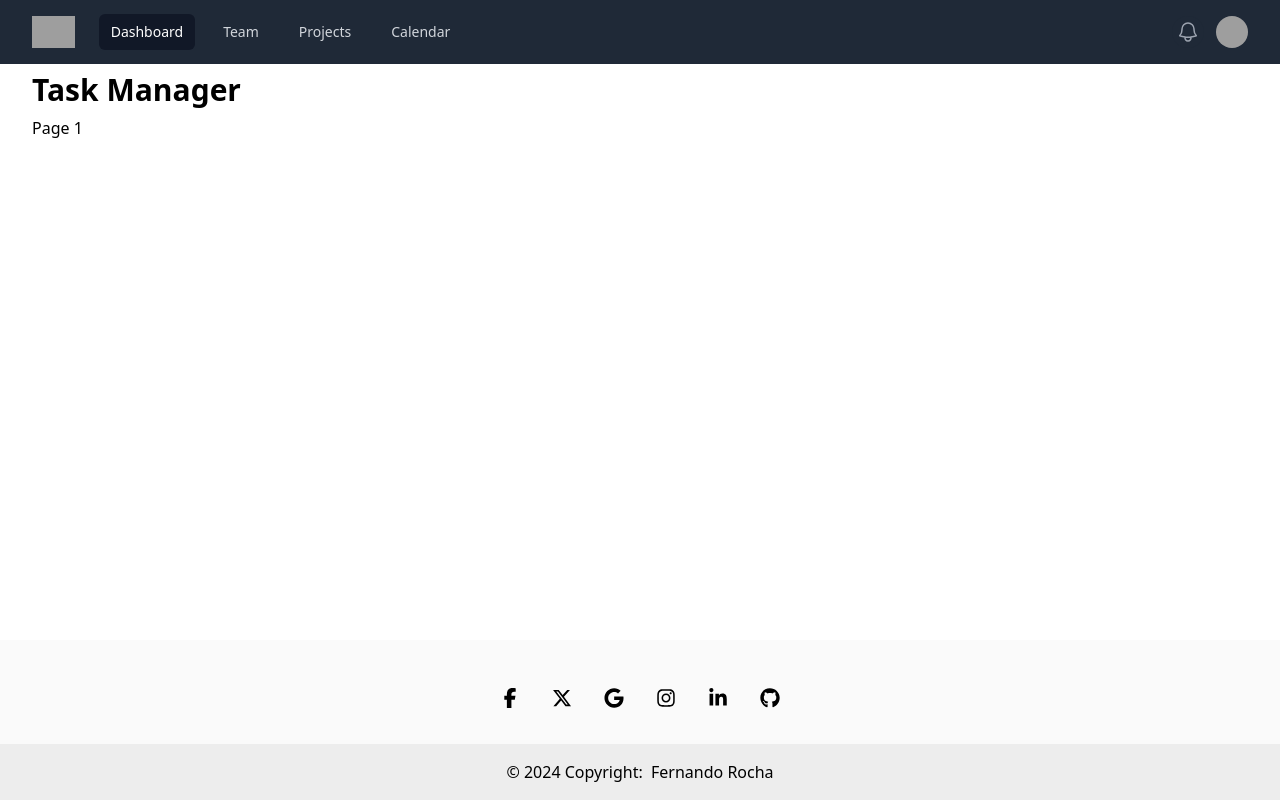
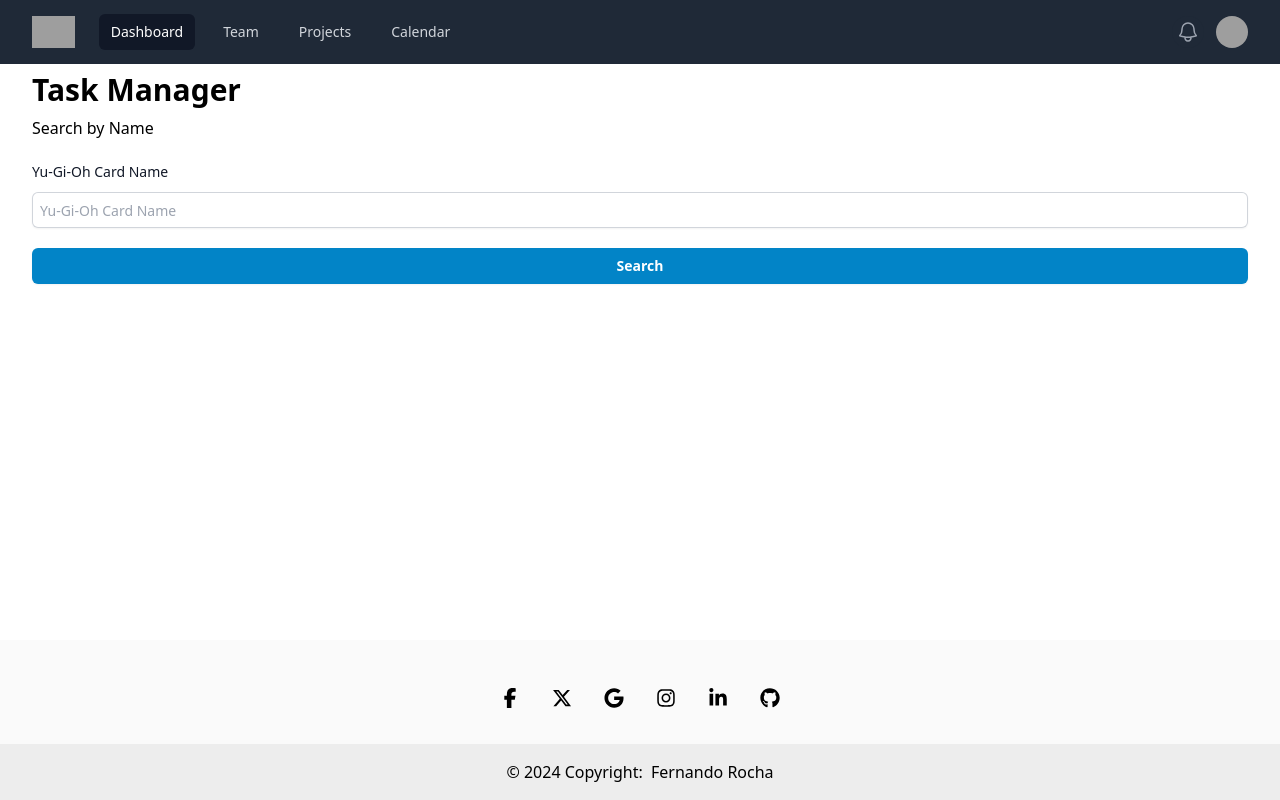
Before and after one commit to fernandorochaworld/canada-digital-super-cluster, a React (Vite) app: page / in a window 1280 px wide. Built offline with nearby package versions, Linux system fonts and the light colour scheme; grey boxes are pictures that could not be loaded.

Commit message:
New: Create page 1.

```diff
--- a/src/pages/Page1.jsx
+++ b/src/pages/Page1.jsx
@@ -1,10 +1,57 @@
+import { data } from "browserslist"
+import Button from "../components/Button"
+import Input from "../components/Input"
+import { getCardByName } from "../services/yugioh-service"
+import { useState } from "react";
 
 function Page1() {
-  // const [count, setCount] = useState(0)
+  const [card, setCard] = useState();
+
+  const handleSubmit = (e) => {
+    e.preventDefault();
+
+    getCardByName(e.target.cardName.value).then(data => {
+      // console.log(data)
+      if (data.data.length) {
+        setCard(data.data[0]);
+      }
+    })
+    .catch(error => {
+      alert('No card matching your query was found.');
+    });
+  }
 
   return (
-    <div>Page 1</div>
+    <form onSubmit={handleSubmit} className="flex flex-col gap-5">
+      <div>Search by Name</div>
+
+      <Input type="text" name="cardName" title="Yu-Gi-Oh Card Name" />
+      <Button title="Search" type="submit" styleType="primary" value="search" />
+
+
+      {
+        card &&
+        <div className="flex gap-5">
+          <img src={card.card_images[0].image_url_small} />
+
+          <p>
+            archetype: <b>{card.archetype}</b><br />
+            atk: <b>{card.atk}</b><br />
+            attribute: <b>{card.attribute}</b><br />
+            def: <b>{card.def}</b><br />
+            desc: <b>{card.desc.replace("''", '').replace("''", '')}</b><br />
+            frameType: <b>{card.frameType}</b><br />
+            id: <b>{card.id}</b><br />
+            level: <b>{card.level}</b><br />
+            name: <b>{card.name}</b><br />
+            race: <b>{card.race}</b><br />
+            type: <b>{card.type}</b><br />
+          </p>
+        </div>
+      }
+
+    </form>
   )
 }
 
-export default Page1
+export default Page1;
```
